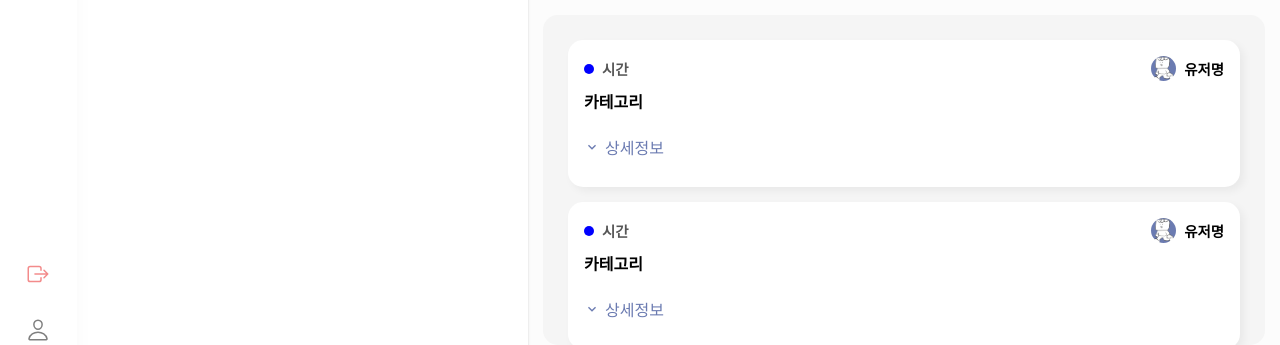
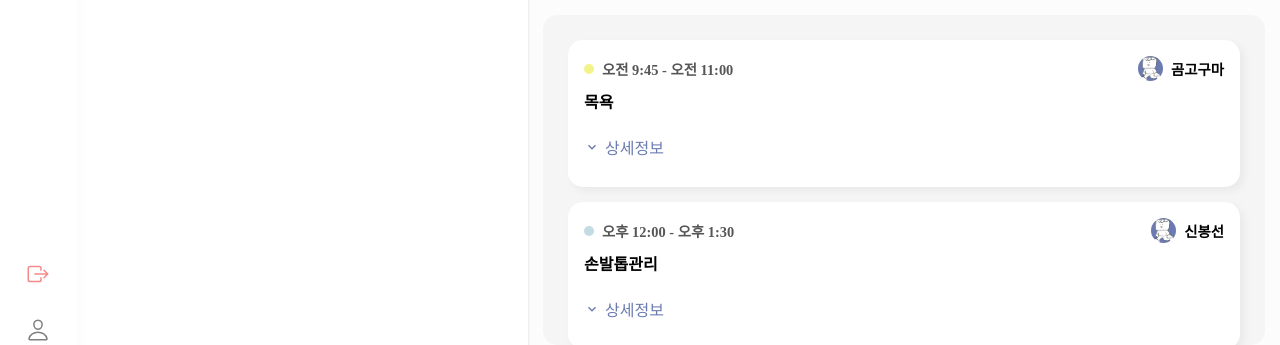
Before and after one commit to DAEUN9/IljungItjung, a React (Vite) app in the folder front/: page /calendar/my in a window 1280 px wide. Shown: the part 346-691 px from the top of the page. Built offline with nearby package versions, Linux system fonts and the light colour scheme.

Commit message:
S07P31D106-74 [feat] : 일정 리스트 정보를 다음 일정 컴포넌트에 적용

```diff
--- a/front/src/components/Calendar/My/UpcomingItem.tsx
+++ b/front/src/components/Calendar/My/UpcomingItem.tsx
@@ -1,14 +1,23 @@
-import { useState } from 'react';
 import { MdExpandMore } from 'react-icons/md';
 import { FaPhoneAlt, FaPen } from 'react-icons/fa';
+import MuiAccordion from '@mui/material/Accordion';
+import MuiAccordionSummary from '@mui/material/AccordionSummary';
+import MuiAccordionDetails from '@mui/material/AccordionDetails';
 import styled from '@emotion/styled';
 
 import styles from '@styles/Calendar/Calendar.module.scss';
 import Schedule from '@components/common/Schedule';
 import iljung from '@assets/defaultImg.png';
-import MuiAccordion from '@mui/material/Accordion';
-import MuiAccordionSummary from '@mui/material/AccordionSummary';
-import MuiAccordionDetails from '@mui/material/AccordionDetails';
+import { SchedulerDate, formatTime } from '@components/Calendar/common/util';
+
+interface UpcomingItemProps {
+  item: SchedulerDate;
+}
+
+interface DetailIfnoProps {
+  phone: string;
+  desc: string;
+}
 
 const Accordion = styled(MuiAccordion)`
   box-shadow: unset;
@@ -38,7 +47,9 @@ const AccordionSummary = styled(MuiAccordionSummary)`
   }
 `;
 
-const DetailInfo = () => {
+const DetailInfo = (props: DetailIfnoProps) => {
+  const { phone, desc } = props;
+
   return (
     <Accordion sx={{ marginTop: '10px' }}>
       <AccordionSummary
@@ -51,28 +62,31 @@ const DetailInfo = () => {
       <MuiAccordionDetails>
         <div className={styles['upcoming-item-inner']}>
           <FaPhoneAlt />
-          <div className={styles['upcoming-item-content']}>010-1111-1111</div>
+          <div className={styles['upcoming-item-content']}>{phone}</div>
         </div>
         <div className={styles['upcoming-item-inner']}>
           <FaPen />
-          <div className={styles['upcoming-item-content']}>요청사항이 너무 길어서 줄바꿈이 되면 어떻게 보일까요 요청사항이 너무 길어서 줄바꿈이 되면 어떻게 보일까요</div>
+          <div className={styles['upcoming-item-content']}>{desc}</div>
         </div>
       </MuiAccordionDetails>
     </Accordion>
   );
 };
 
-const UpcomingItem = () => {
+const UpcomingItem = ({ item }: UpcomingItemProps) => {
+  const { color, startDate, endDate, title, nickname, phone, desc } = item;
+  const time = formatTime(startDate?.toString(), endDate?.toString());
+
   return (
     <div className={styles['upcoming-item']}>
       <Schedule
-        color="blue"
-        time="시간"
+        color={color}
+        time={time ?? '-'}
         userId="유저아이디"
-        userName="유저명"
-        category="카테고리"
+        userName={nickname}
+        category={title ?? '-'}
         userImg={iljung}
-        render={DetailInfo}
+        render={() => <DetailInfo phone={phone} desc={desc} />}
       />
     </div>
   );
--- a/front/src/components/Calendar/My/UpcomingTab.tsx
+++ b/front/src/components/Calendar/My/UpcomingTab.tsx
@@ -8,6 +8,7 @@ import UpcomingItem from './UpcomingItem';
 const UpcomingTab = (props: TabPanelProps) => {
   const { value, index, ...other } = props;
   const list = useSelector((state: RootState) => state.mycalendar.list);
+  console.log(list);
 
   return (
     <div
@@ -20,9 +21,7 @@ const UpcomingTab = (props: TabPanelProps) => {
     >
       {value === index && (
         <div className={styles['tab-inner']}>
-          <UpcomingItem />
-          <UpcomingItem />
-          <UpcomingItem />
+          {list?.map((item) => <UpcomingItem key={item.id} item={item} />)}
         </div>
       )}
     </div>
--- a/front/src/components/Calendar/common/CustomAppointmentTooltip.tsx
+++ b/front/src/components/Calendar/common/CustomAppointmentTooltip.tsx
@@ -3,7 +3,7 @@ import SvgIcon from '@mui/material/SvgIcon';
 import { FaRegClock, FaUserAlt, FaPhoneAlt, FaPen } from 'react-icons/fa';
 
 import styles from '@styles/Calendar/Calendar.module.scss';
-import { days } from './util';
+import { days, formatTime } from './util';
 
 const formatDate = (preDate: string | undefined) => {
   if (typeof preDate === 'undefined') return;
@@ -19,43 +19,6 @@ const formatDate = (preDate: string | undefined) => {
     year + '년 ' + (month + 1) + '월 ' + date + '일 ' + day + '요일';
 
   return fullDate;
-};
-
-const formatTime = (
-  startDate: string | undefined,
-  endDate: string | undefined
-) => {
-  if (typeof startDate === 'undefined' || typeof endDate === 'undefined')
-    return;
-
-  const start = new Date(startDate);
-  const end = new Date(endDate);
-
-  let startHour = start.getHours();
-  const startMinutes =
-    start.getMinutes() < 10
-      ? '0' + start.getMinutes().toString()
-      : start.getMinutes().toString();
-
-  let endHour = end.getHours();
-  const endMinutes =
-    end.getMinutes() < 10
-      ? '0' + end.getMinutes().toString()
-      : end.getMinutes().toString();
-
-  let startTime = startHour < 12 ? '오전 ' : '오후 ';
-  if (startHour > 12) {
-    startHour -= 12;
-  }
-  startTime += startHour + ':' + startMinutes;
-
-  let endTime = endHour < 12 ? '오전 ' : '오후 ';
-  if (endHour > 12) {
-    endHour -= 12;
-  }
-  endTime += endHour + ':' + endMinutes;
-
-  return startTime + ' - ' + endTime;
 };
 
 export default function CustomAppointmentTooltip() {
--- a/front/src/components/Calendar/common/util.ts
+++ b/front/src/components/Calendar/common/util.ts
@@ -51,3 +51,40 @@ export const getDay = (nextDate: SchedulerDateTime | undefined, nextOptions: any
 
   return value;
 };
+
+export const formatTime = (
+  startDate: string | undefined,
+  endDate: string | undefined
+) => {
+  if (typeof startDate === 'undefined' || typeof endDate === 'undefined')
+    return;
+
+  const start = new Date(startDate);
+  const end = new Date(endDate);
+
+  let startHour = start.getHours();
+  const startMinutes =
+    start.getMinutes() < 10
+      ? '0' + start.getMinutes().toString()
+      : start.getMinutes().toString();
+
+  let endHour = end.getHours();
+  const endMinutes =
+    end.getMinutes() < 10
+      ? '0' + end.getMinutes().toString()
+      : end.getMinutes().toString();
+
+  let startTime = startHour < 12 ? '오전 ' : '오후 ';
+  if (startHour > 12) {
+    startHour -= 12;
+  }
+  startTime += startHour + ':' + startMinutes;
+
+  let endTime = endHour < 12 ? '오전 ' : '오후 ';
+  if (endHour > 12) {
+    endHour -= 12;
+  }
+  endTime += endHour + ':' + endMinutes;
+
+  return startTime + ' - ' + endTime;
+};
```
